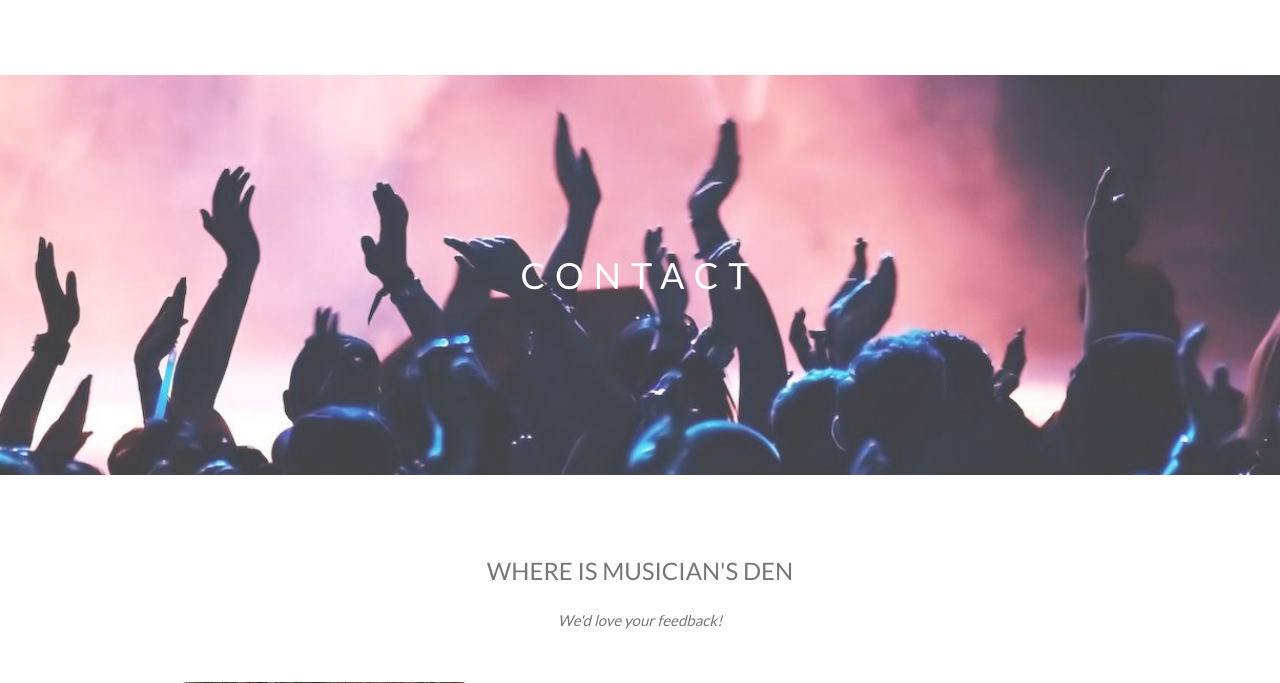
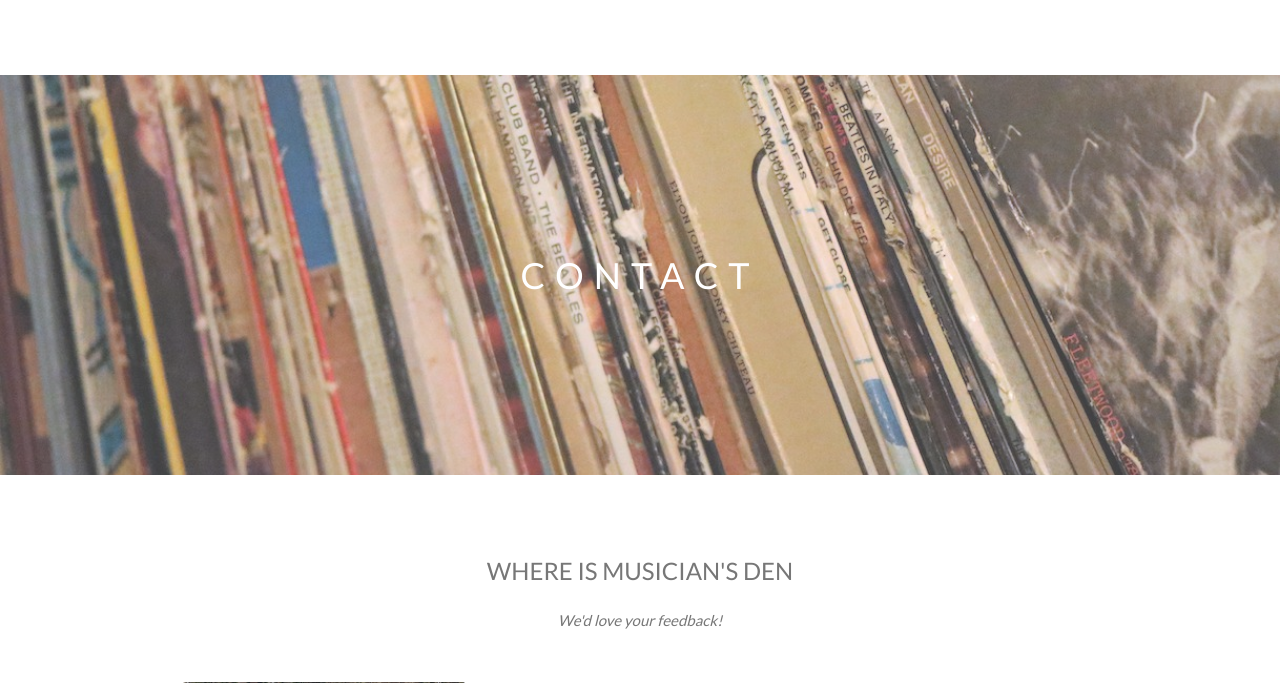
Before and after one commit to reckset/reckset.github.io, a PHP site: page / in a window 1280 px wide. Shown: the part 5027-5710 px from the top of the page. Run offline with PHP 8.4, Linux system fonts and the light colour scheme; some libraries are stand-ins or nearby versions.

Commit message:
Changed contact photo to vinyl

```diff
--- a/Musicians Den/css/style.css
+++ b/Musicians Den/css/style.css
@@ -128,7 +128,7 @@ body, html {
 
 /* Third image (Contact) */
 .bgimg-3 {
-  background-image: url("../images/live-performance.jpg");
+  background-image: url("../images/records.jpg");
   min-height: 400px;
 }
 
```
Also changed, not shown: Musicians Den/images/records.jpg (added), 1 other file.
